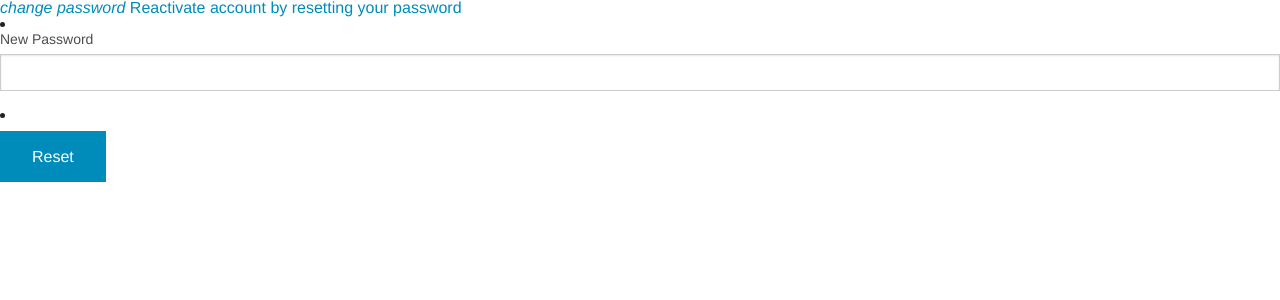
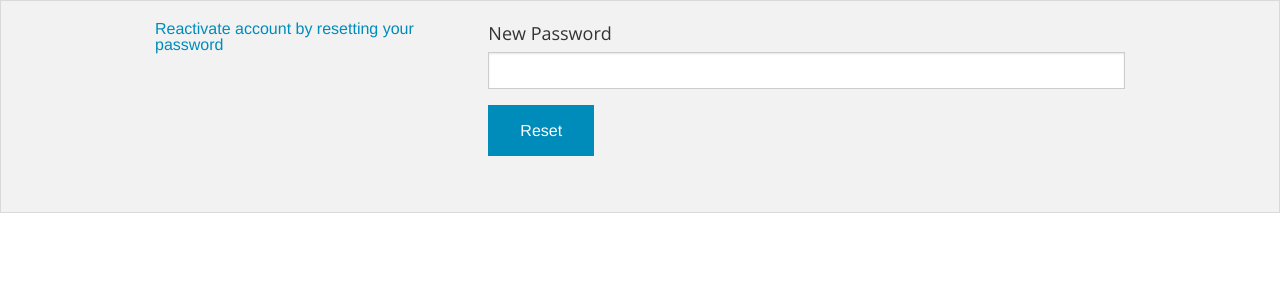
Before and after one commit to mazz/kifu, a Python web app: template templates/auth/reset.mako in a window 1280 px wide. Shown: the part 45-345 px from the top of the page. Run offline with Mako, Linux system fonts and the light colour scheme; the template is opened without the code that fills it, so the values that code supplies are empty; some libraries are stand-ins or nearby versions.

Commit message:
Cleanup UI for page for account validation/password reset.

```diff
--- a/templates/auth/reset_func.mako
+++ b/templates/auth/reset_func.mako
@@ -1,7 +1,7 @@
 <%def name="password_reset(user, reset)">
     <%
         if user.activation and user.activation.created_by == 'invite':
-            title = "Please activate your new Bookie account"
+            title = "Please activate your new account"
             submit = "Activate"
         elif reset:
             title = "Reactivate account by resetting your password"
@@ -10,14 +10,19 @@
             title = "Change password"
             submit = "Change"
     %>
-    <div class="form">
+
+
+<div class="panel">
+    <div class="row">
+        <div class="large-4 columns">
         <a href="#" id="show_password" class="heading">
             <span aria-hidden="true" class="icon icon-lock" title="Change
             password"></span>
-            <em class="icon">change password</em>
             ${title}
         </a>
+        </div>
 
+        <div class="large-8 columns">
         <div id="password_change"
             % if not reset:
                 style="display: none; opacity: 0;"
@@ -35,31 +40,25 @@
                     <div></div
                     <ul>
                         % if not reset:
-                        <li>
-                            <label>Current Password</label>
+                                    <h5>Current Password</h5>
                                     <input type="password" id="current_password" name="current_password" />
-                        </li>
                         % endif
 
                         % if user.activation and user.activation.created_by == 'invite':
-                        <li>
-                            <label>Choose Username</label>
+                                    <h5>Choose Username</h5>
                                     <input type="text" id="new_username" name="new_username" />
-                        </li>
                         % endif
 
-                    <li>
-                        <label>New Password</label>
+                                <h5>New Password</h5>
                                 <input type="password" id="new_password" name="new_password" />
-                    </li>
-
-                    <li>
-                        <label></label>
+                                <h5></h5>
                                 <input type="submit" id="submit_password_change" value="${submit}" class="button" />
-                    </li>
                     </ul>
                 </form>
             </div>
             <div id="password_msg" class="error" style="opacity: 0;"></div>
         </div>
+    </div>
+</div>
+
 </%def>
```
Lines whose indentation alone changed are shown as unchanged.
